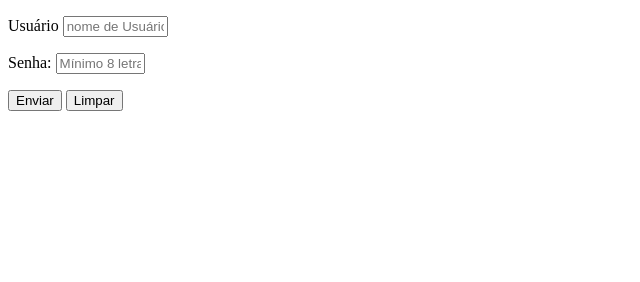
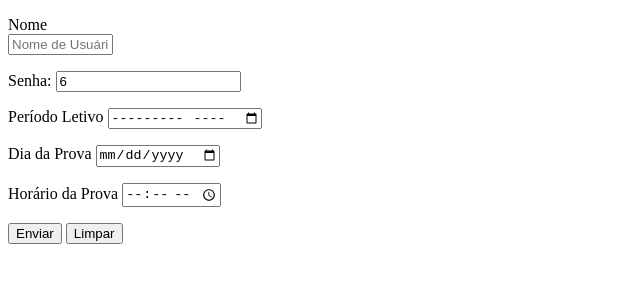
Before and after one commit to wagnerfilhosantana/html-css, a plain HTML site: page exercicios/ex021/index.html in a window 1280 px wide. Shown: the whole page, without its empty margins (0-640 px from the left). Drawn offline with Linux system fonts and the light colour scheme.

Commit message:
novo exercício e atualizações

```diff
--- a/exercicios/ex021/index.html
+++ b/exercicios/ex021/index.html
@@ -7,14 +7,27 @@
     <title>Criando Fomulários</title>
 </head>
 <body>
-    <form action="cadastro.php" method="post" autocomplete="off">
+    <form action="cadastro.php" method="post" autocomplete="on">
     <p>
-        <label for="iusu">Usuário</label>
-        <input type="text" name="usu" id="iusu" required minlength="5" maxlength="30" size="10" placeholder="nome de Usuário" autocomplete="username" aria-autocomplete="off">
+        <label for="inom">Nome</label><br>
+        <input type="text" name="nom" id="inom" required minlength="5" maxlength="30" size="10" placeholder="Nome de Usuário" autocomplete="username" >
     </p>
     <p>
-        <label for="isen">Senha: </label>
-        <input type="password" name="sen" id="isen" required minlength="8" maxlength="20" size="8" placeholder="Mínimo 8 letras" autocomplete="current-password">
+        <label for="imedia">Senha: </label>
+        <input type="number" name="media" id="imedia" required min="8" maxl="20" placeholder="0 a 10" step="0.1" value="6">
+    </p>
+    <p>
+        <label for="imes">Período Letivo</label>
+        <input type="month" name="mes" id="imes" >
+    </p>
+
+    <p>
+        <label for="idia">Dia da Prova</label>
+        <input type="date" name="dia" id="idia">
+    </p>
+    <p>
+        <label for="ihora">Horário da Prova</label>
+        <input type="time" name="hora" id="ihora">
     </p>
     <p>
         <input type="submit" value="Enviar">
```
Also changed, not shown: exercicios/ex021/form.html (added, +36 -0 lines).
